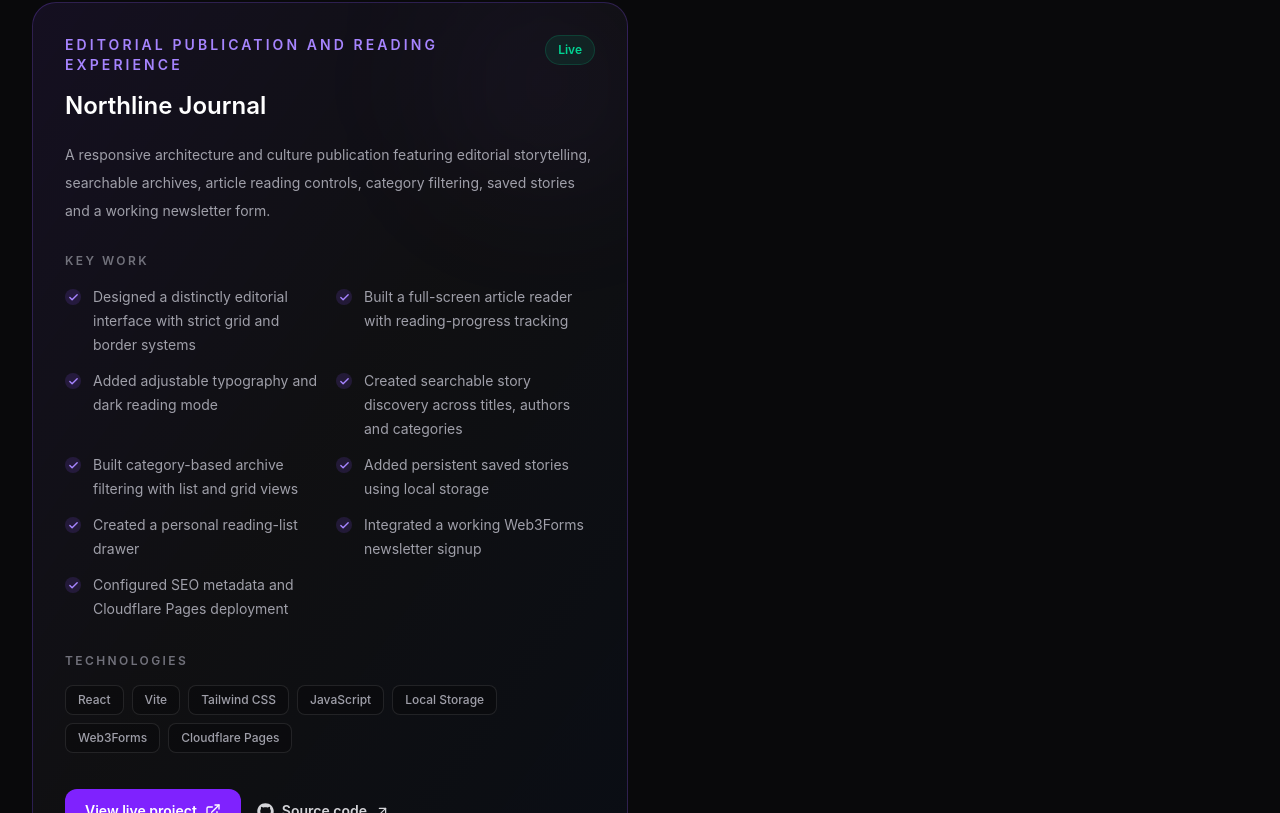
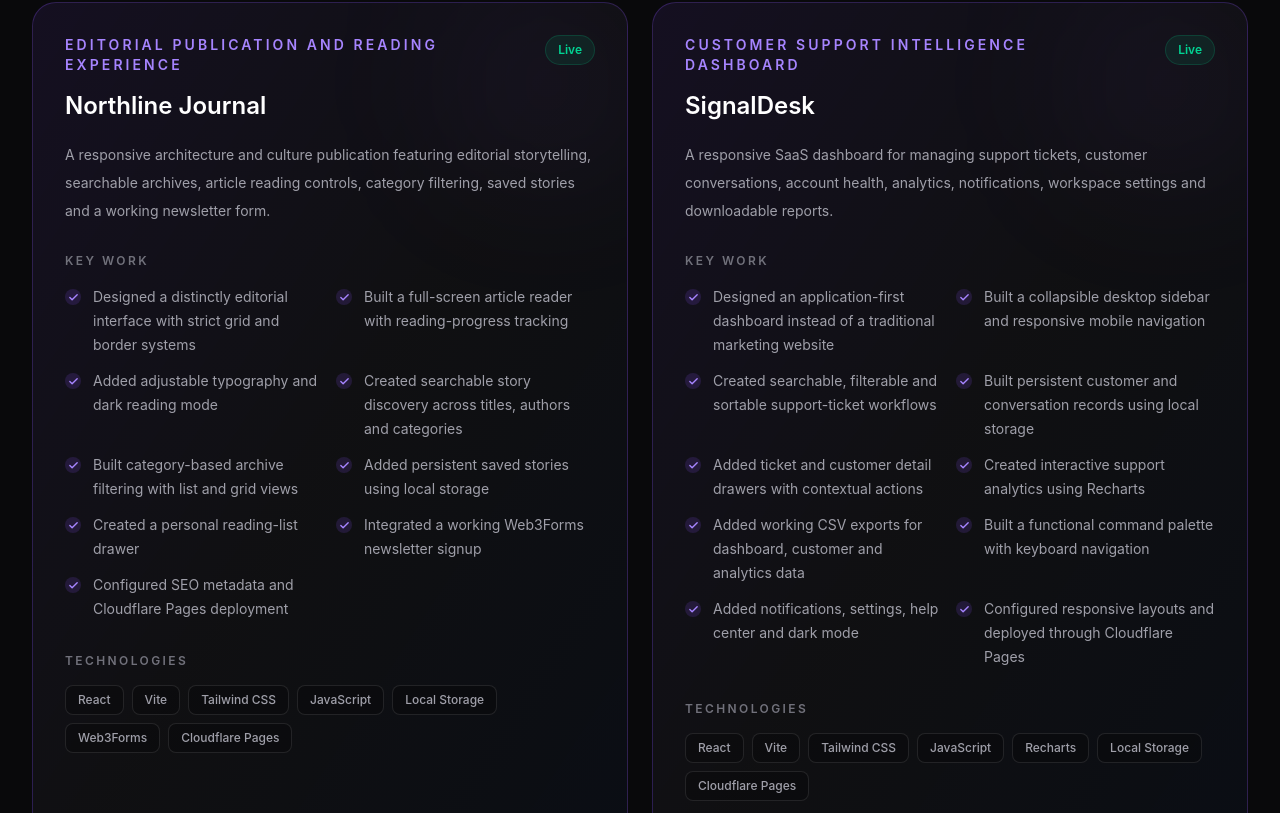
Before and after one commit to jpatrick28/j-patrick-portfolio, a React (Vite) app: page / in a window 1280 px wide. Shown: the part 8207-9020 px from the top of the page. Built offline with nearby package versions, Linux system fonts and the light colour scheme.

Commit message:
Update SignalDesk live URL

```diff
--- a/src/data/projects.js
+++ b/src/data/projects.js
@@ -350,4 +350,37 @@ export const projects = [
   liveUrl: 'https://northline-journal.pages.dev/',
   repositoryUrl: 'https://github.com/jpatrick28/northline-journal',
 },
+
+{
+  id: 14,
+  title: 'SignalDesk',
+  category: 'Customer Support Intelligence Dashboard',
+  description:
+    'A responsive SaaS dashboard for managing support tickets, customer conversations, account health, analytics, notifications, workspace settings and downloadable reports.',
+  highlights: [
+    'Designed an application-first dashboard instead of a traditional marketing website',
+    'Built a collapsible desktop sidebar and responsive mobile navigation',
+    'Created searchable, filterable and sortable support-ticket workflows',
+    'Built persistent customer and conversation records using local storage',
+    'Added ticket and customer detail drawers with contextual actions',
+    'Created interactive support analytics using Recharts',
+    'Added working CSV exports for dashboard, customer and analytics data',
+    'Built a functional command palette with keyboard navigation',
+    'Added notifications, settings, help center and dark mode',
+    'Configured responsive layouts and deployed through Cloudflare Pages',
+  ],
+  technologies: [
+    'React',
+    'Vite',
+    'Tailwind CSS',
+    'JavaScript',
+    'Recharts',
+    'Local Storage',
+    'Cloudflare Pages',
+  ],
+  status: 'Live',
+  featured: true,
+  liveUrl: 'https://signaldesk-dzh.pages.dev/',
+  repositoryUrl: 'https://github.com/jpatrick28/signaldesk',
+},
 ]
```
